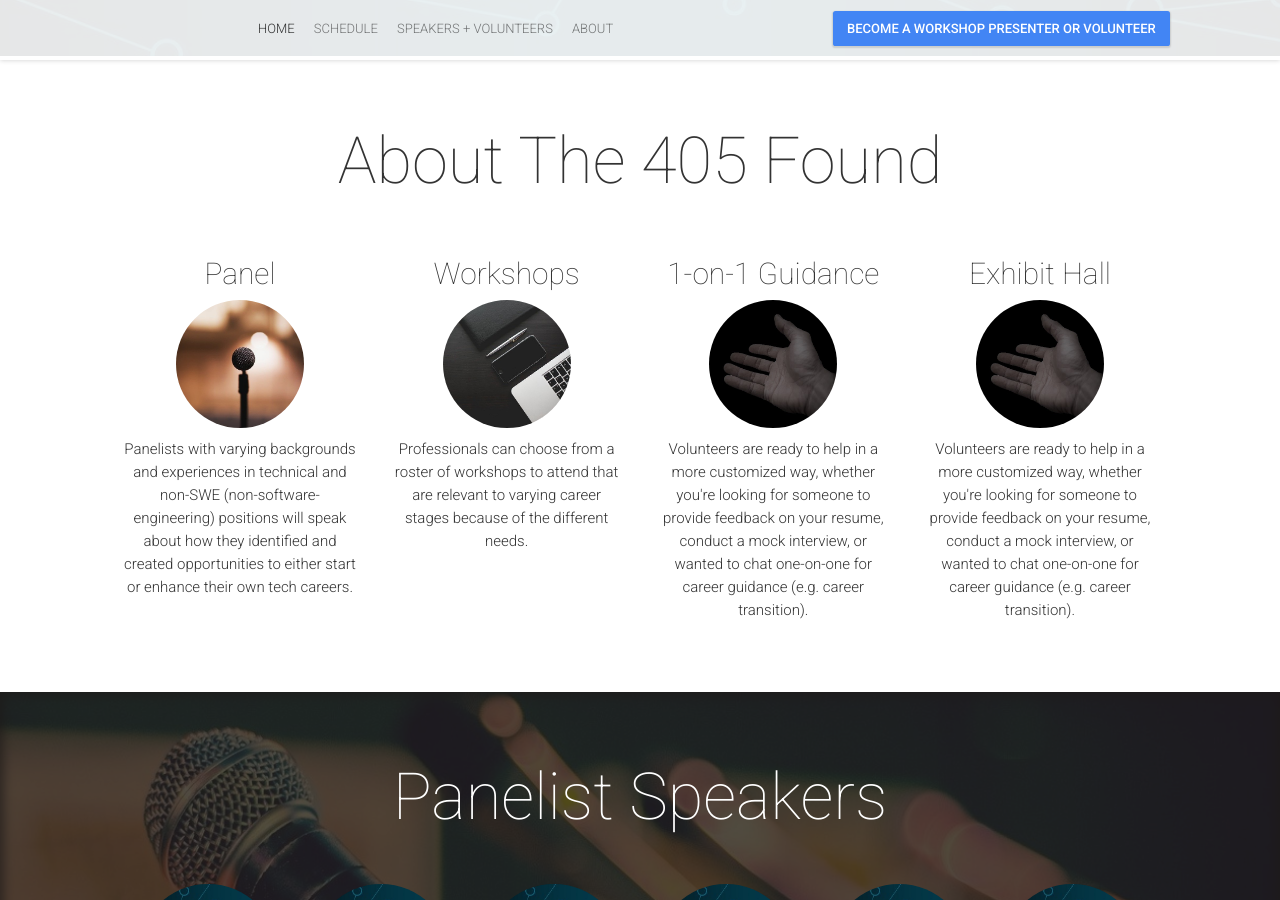
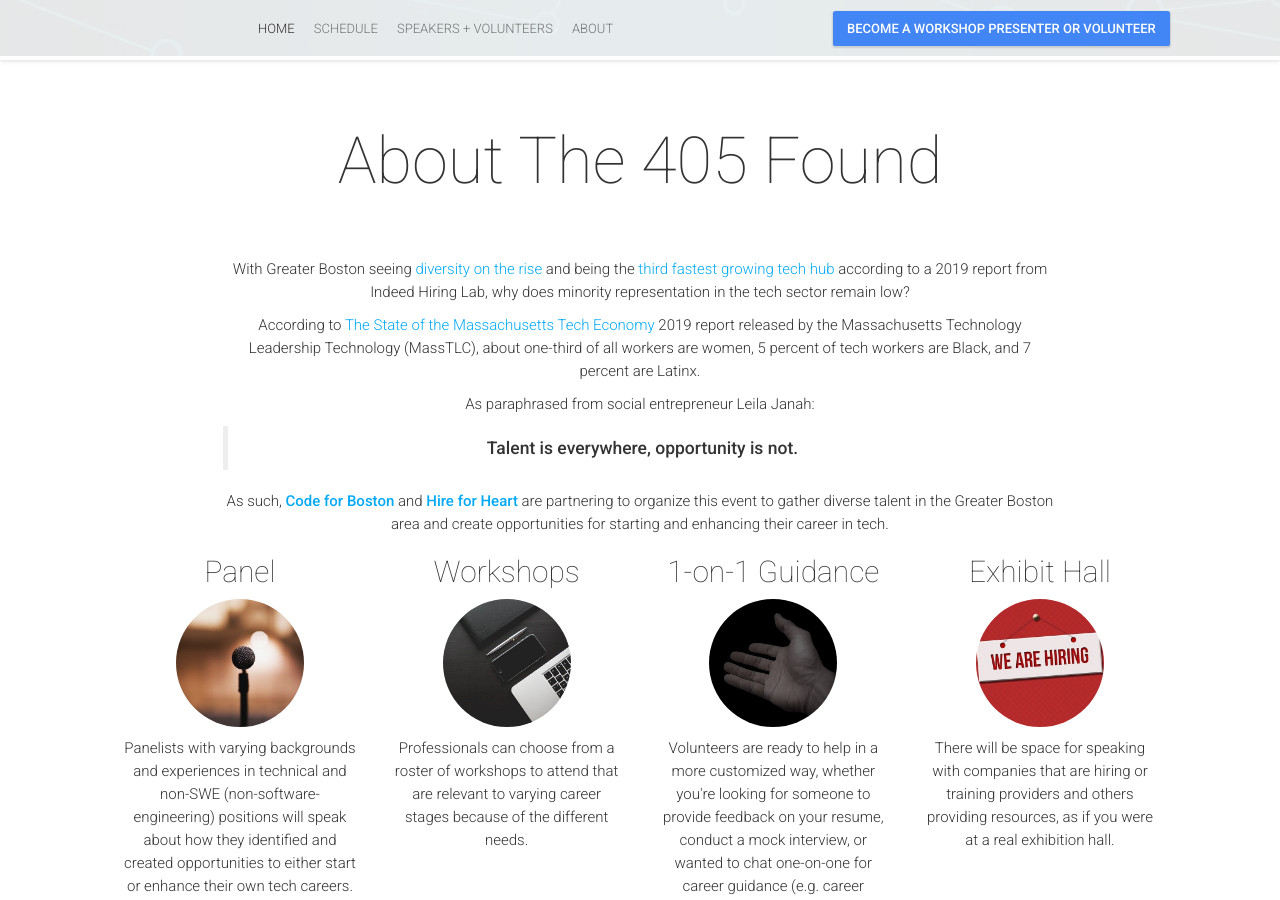
Before and after one commit to the405found/the405found.github.io, a Jekyll site: the page built from index.html, in a window 1280 px wide and 900 px high, scrolled down 844 px. Built offline with Jekyll 4.4.1, drawn with Linux system fonts in a browser that asks for light colours; nearby versions of some CDN libraries; comment, search, counter and statistics services are not loaded.

Commit message:
added event description

```diff
--- a/_config.yml
+++ b/_config.yml
@@ -66,11 +66,19 @@ heroButtons:
 
 # About Block
 aboutTitle: "About The 405 Found"
+aboutEvent: "
+<p> With Greater Boston seeing <a href='https://www.bostonindicators.org/reports/report-website-pages/changing-faces-of-greater-boston/changing-faces-of-greater-boston-report' target='_blank'>diversity on the rise</a> and being the <a href='https://www.americaninno.com/boston/report-boston-is-the-third-fastest-growing-tech-hub/' target='_blank'>third fastest growing tech hub</a> according to a 2019 report from Indeed Hiring Lab, why does minority representation in the tech sector remain low?
+<p> According to <a href='https://www.masstlc.org/state-tech-economy19-dl/' target='_blank'>The State of the Massachusetts Tech Economy</a> 2019 report released by the Massachusetts Technology Leadership Technology (MassTLC), about one-third of all workers are women, 5 percent of tech workers are Black, and 7 percent are Latinx.
+<p> As paraphrased from social entrepreneur Leila Janah:
+<b><i><blockquote>Talent is everywhere, opportunity is not.</blockquote></i></b>
+<p> As such, <a href='https://www.codeforboston.org/' target='_blank'><b>Code for Boston</b></a> and <a href='https://hireforheart.com/' target='_blank'><b>Hire for Heart</b></a> are partnering to organize this event to gather diverse talent in the Greater Boston area and create opportunities for starting and enhancing their career in tech."
+
 aboutBlock:
  - {title: "Panel", image: "panel.jpg", text: "Panelists with varying backgrounds and experiences in technical and non-SWE (non-software-engineering) positions will speak about how they identified and created opportunities to either start or enhance their own tech careers." }
  - {title: "Workshops", image: "workshop.jpg", text: "Professionals can choose from a roster of workshops to attend that are relevant to varying career stages because of the different needs." }
  - {title: "1-on-1 Guidance", image: "one-on-one.jpg", text: "Volunteers are ready to help in a more customized way, whether you're looking for someone to provide feedback on your resume, conduct a mock interview, or wanted to chat one-on-one for career guidance (e.g. career transition)." }
- - {title: "Exhibit Hall", image: "one-on-one.jpg", text: "Volunteers are ready to help in a more customized way, whether you're looking for someone to provide feedback on your resume, conduct a mock interview, or wanted to chat one-on-one for career guidance (e.g. career transition)." }
+ - {title: "Exhibit Hall", image: "hiring.jpg", text: "There will be space for speaking with companies that are hiring or training providers and others providing resources, as if you were at a real exhibition hall." }
+
 
 
  # Statistic Block
@@ -204,10 +212,10 @@ partnersC4sponsorsButton: "Become a sponsor"
 showSessions: true
 
 # Team Block
-teamBlockTitle: "About us"
+teamBlockTitle: "About Us"
 aboutUs: "<a href='https://www.codeforboston.org/'><b>Code for Boston</b></a> is a volunteer Civic Technology meetup. We are part of the Code for America Brigade network, and are made up of developers, designers, data geeks, citizen activists, and many others who use creative technology to solve civic and social problems.
 <br><br>
-Hire for Heart works to fight bias, create opportunities, and bridge the gap for those underrepresented in technology."
+<a href='https://hireforheart.com/' target='_blank'><b>Hire for Heart</b></a> works to fight bias, create opportunities, and bridge the gap for those underrepresented in technology."
 
 # Logistics Find Way Block
 #findWayTitle: "Find your way here"
--- a/_includes/about.html
+++ b/_includes/about.html
@@ -3,6 +3,9 @@
     <div class="content-wrapper">
         <div class="col-lg-10 col-lg-offset-1">
             <h3>{{ site.aboutTitle }}</h3>
+            <div class="col-lg-10 col-lg-offset-1">
+                <p class="text-left animated hiding" data-animation="fadeInUp" data-delay="0" style="text-align:left">{{ site.aboutEvent }}</p>
+            </div>
             <div class="row about-details">
                 {% assign animationDelay = 0 %}
                 {% for about in site.aboutBlock %}
--- a/_includes/team.html
+++ b/_includes/team.html
@@ -31,6 +31,7 @@
             </div>
             {% endif %} {% endfor %}
         </div>
+<!--
         <div class="col-lg-10 col-lg-offset-1 text-center">
             <h4 class="text-left animated hiding appear-animation-trigger" data-animation="fadeInUp" data-delay="0">Program committee</h4>
             {% for teamMember in site.data.team %} {% if teamMember.subTeam != null %}
@@ -57,6 +58,7 @@
             </div>
             {% endif %} {% endfor %}
         </div>
+        -->
     </div>
 </section>
 <!-- End Team List -->
```
Also changed, not shown: _data/team.yml (+21 -21 lines), img/about-section/hiring.jpg (added).
